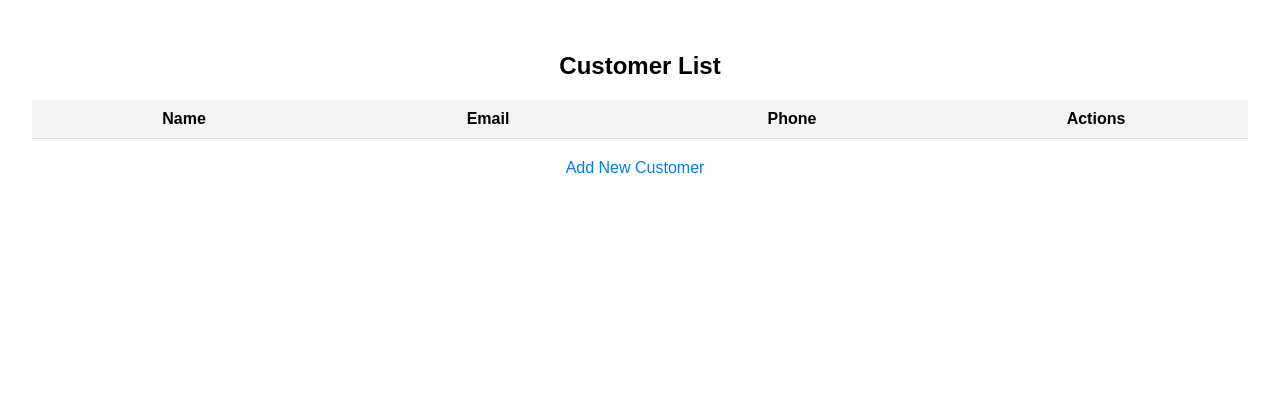
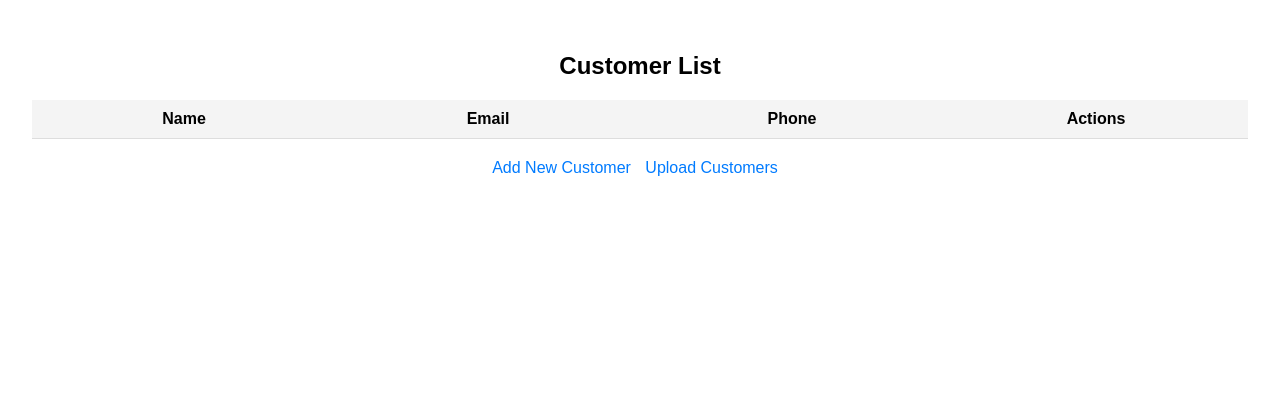
Before and after one commit to leedaehee12/pythonPractice, a Flask app: page /customers in a window 1280 px wide. Shown: the part 146-566 px from the top of the page. Run offline with Flask 3, Linux system fonts and the light colour scheme; the visitor is signed in with stand-in values (Sample User, id 1); data that the repository does not hold is empty.

Commit message:
excel upload add

```diff
--- a/project_folder/app.py
+++ b/project_folder/app.py
@@ -1,7 +1,9 @@
 from flask import Flask, render_template, redirect, url_for, request, flash
 from flask_login import LoginManager, login_user, logout_user, login_required, current_user
+import pandas as pd
 import mariadb
 from models import db, User
+from models import Customers
 
 app = Flask(__name__)
 app.config['SECRET_KEY'] = 'your_secret_key'
@@ -27,6 +29,47 @@ def add_customer():
         return redirect(url_for('customers'))
 
     return render_template('add.html')
+
+# 엑셀 파일 업로드를 위한 라우트
+@app.route('/upload_customers', methods=['GET', 'POST'])
+def upload_customers():
+    if request.method == 'POST':
+        if 'file' not in request.files:
+            flash('No file part')
+            return redirect(request.url)
+
+        file = request.files['file']
+
+        if file.filename == '':
+            flash('No selected file')
+            return redirect(request.url)
+
+        if file and file.filename.endswith('.xlsx'):
+            try:
+                # 엑셀 파일을 읽어서 데이터프레임으로 변환
+                df = pd.read_excel(file)
+
+                # 데이터베이스에 고객 추가
+                for index, row in df.iterrows():
+                    new_customer = Customers(
+                        name=row['Name'],
+                        email=row['Email'],
+                        phone=row['Phone']
+                    )
+                    db.session.add(new_customer)
+
+                db.session.commit()
+                flash('Customers uploaded successfully!')
+                return redirect(url_for('customers'))
+
+            except Exception as e:
+                flash(f'An error occurred: {e}')
+                return redirect(request.url)
+        else:
+            flash('Invalid file format. Please upload an Excel file.')
+            return redirect(request.url)
+
+    return render_template('upload_customers.html')
 
 #고객 정보 수정 페이지 및 처리
 @app.route('/edit/<int:id>', methods = ['GET', 'POST'])
@@ -155,6 +198,8 @@ def index():
 @login_required
 def customers():
     query = request.args.get('query', '')
+    page = request.args.get('page', 1, type=int)
+    per_page = 10
 
     conn = connect_db()
     cursor = conn.cursor()
@@ -164,16 +209,23 @@ def customers():
         cursor.execute("""
             SELECT * FROM customers
             WHERE name LIKE ? OR email LIKE ? OR phone LIKE ?
-        """, (search_query, search_query, search_query))
+            LIMIT ? OFFSET ?
+        """, (search_query, search_query, search_query, per_page, (page - 1) * per_page))
         customers = cursor.fetchall()
+        cursor.execute("SELECT COUNT(*) FROM customers WHERE name LIKE ? OR email LIKE ? OR phone LIKE ?", (search_query, search_query, search_query))
+        total = cursor.fetchone()[0]
     else:
-        cursor.execute("SELECT * FROM customers")
+        cursor.execute("SELECT * FROM customers LIMIT ? OFFSET ?", (per_page, (page - 1) * per_page))
         customers = cursor.fetchall()
+        cursor.execute("SELECT COUNT(*) FROM customers")
+        total = cursor.fetchone()[0]
 
     cursor.close()
     conn.close()
 
-    return render_template('customers.html', customers=customers)
+    num_pages = (total + per_page - 1) // per_page  # 총 페이지 수
+
+    return render_template('customers.html', customers=customers, page=page, num_pages=num_pages, query=query)
 
 @app.route('/about')
 def about():
--- a/project_folder/static/styles/main.css
+++ b/project_folder/static/styles/main.css
@@ -299,3 +299,25 @@ footer {
 .search-bar button:hover {
     background-color: #0056b3;
 }
+
+.data-table {
+    width: 100%;
+    border-collapse: collapse;
+}
+
+.data-table th, .data-table td {
+    border: 1px solid #ddd;
+    padding: 8px;
+    text-align: left;
+}
+
+.data-table th {
+    background-color: #f4f4f4;
+    font-weight: bold;
+}
+
+.data-table td input {
+    width: 100%;
+    padding: 4px;
+    box-sizing: border-box;
+}
--- a/project_folder/templates/customers.html
+++ b/project_folder/templates/customers.html
@@ -13,7 +13,7 @@
         <div>Actions</div>
     </div>
 
-    {%for customer in customers %}
+    {% for customer in customers %}
     <div class="grid-row">
         <div>{{ customer[1] }}</div>
         <div>{{ customer[2] }}</div>
@@ -27,16 +27,32 @@
     {% endfor %}
 </div>
 
- <!-- 고객 목록이나 고객 관리 UI를 여기에 추가합니다. -->
+<!-- 고객 목록이나 고객 관리 UI를 여기에 추가합니다. -->
 
 <!-- 검색 폼 -->
- <div class="search-bar">
+<div class="search-bar">
     <form method="GET" action="{{ url_for('customers') }}">
-        <input type="text" name="query" placeholder="Search customers" value="{{ request.args.get('query', '') }}">
+        <input type="text" name="query" placeholder="Search customers" value="{{ query }}">
         <button type="submit">Search</button>
     </form>
 </div>
-</form>
- <a href="{{ url_for('add_customer') }}">Add New Customer</a>
+
+<a href="{{ url_for('add_customer') }}">Add New Customer</a>
+<a href="{{ url_for('upload_customers') }}">Upload Customers</a>
+
+<!-- 페이지 네비게이션 -->
+<div class="pagination">
+    {% if page > 1 %}
+    <a href="{{ url_for('customers', page=page-1, query=query) }}">Previous</a>
+    {% endif %}
+
+    {% for p in range(1, num_pages + 1) %}
+        <a href="{{ url_for('customers', page=p, query=query) }}" class="{% if p == page %}active{% endif %}">{{ p }}</a>
+    {% endfor %}
+
+    {% if page < num_pages %}
+    <a href="{{ url_for('customers', page=page+1, query=query) }}">Next</a>
+    {% endif %}
+</div>
 
 {% endblock %}
```
Also changed, not shown: project_folder/models.py (+13 -0 lines), project_folder/templates/upload_customers.html (added, +15 -0 lines).
